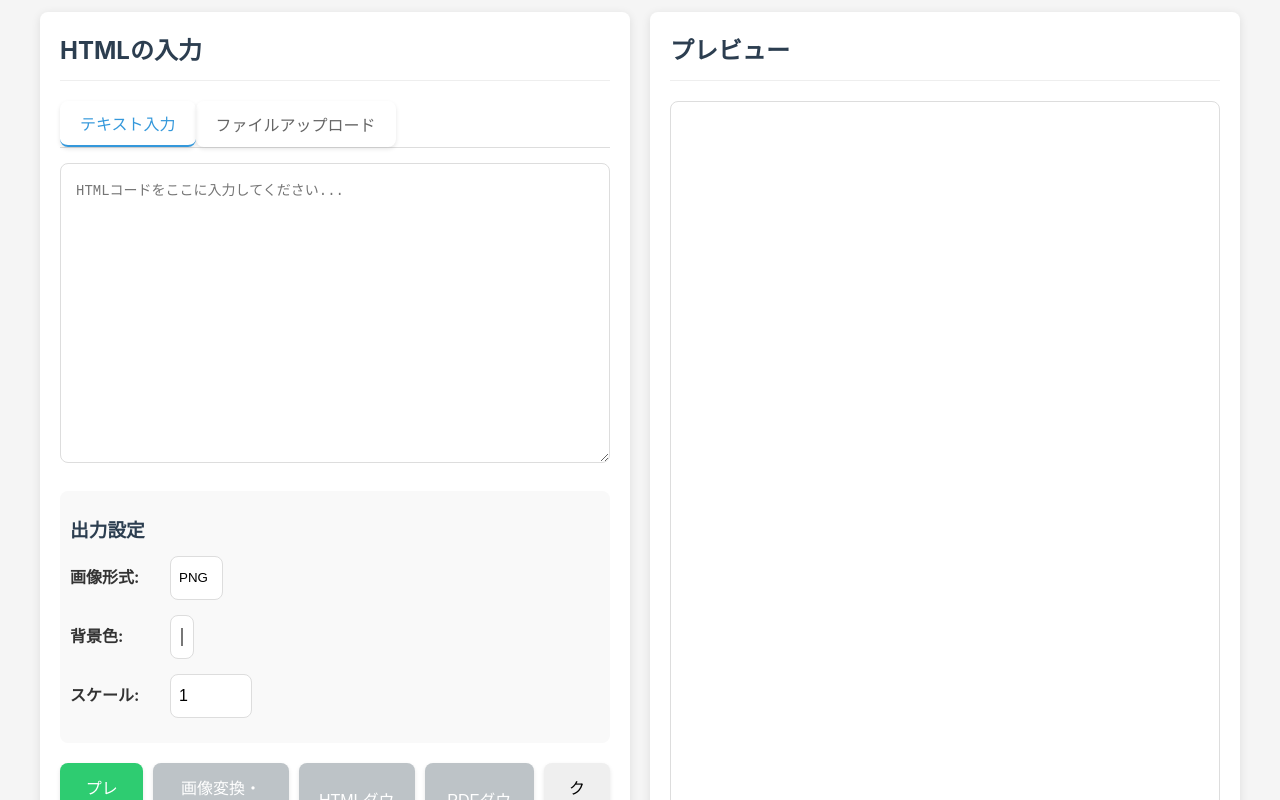
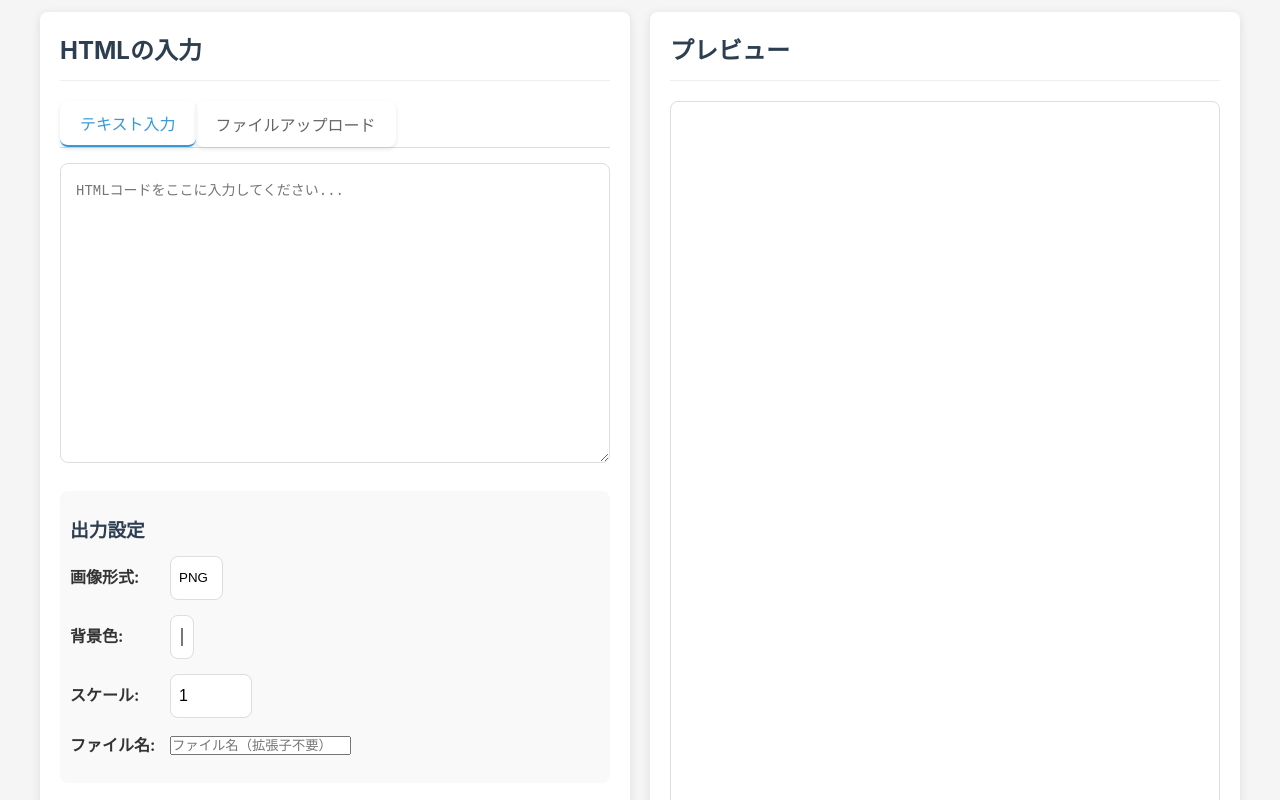
Before and after one commit to 18173KIDD/html-to-image-converter, a plain HTML site: page index.html in a window 1280 px wide. Shown: the part 125-925 px from the top of the page. Drawn offline with nearby package versions, Linux system fonts and the light colour scheme.

Commit message:
ファイル名入力欄を追加し、プレビュー表示をiframeに変更

```diff
--- a/index.html
+++ b/index.html
@@ -62,6 +62,10 @@
                     <label>スケール:</label>
                     <input type="number" id="scale" min="1" max="3" step="0.1" value="1">
                 </div>
+                <div class="option-group">
+                    <label>ファイル名:</label>
+                    <input type="text" id="file-name-input" placeholder="ファイル名（拡張子不要）">
+                </div>
             </div>
 
             <div class="action-buttons">
@@ -76,7 +80,7 @@
         <section class="preview-section">
             <h2>プレビュー</h2>
             <div id="preview-container">
-                <div id="html-preview"></div>
+                <iframe id="preview-frame" style="width:100%; height:600px; border:none; overflow:auto;"></iframe>
             </div>
             <div id="image-preview-container" style="display: none;">
                 <h3>画像プレビュー</h3>
```
